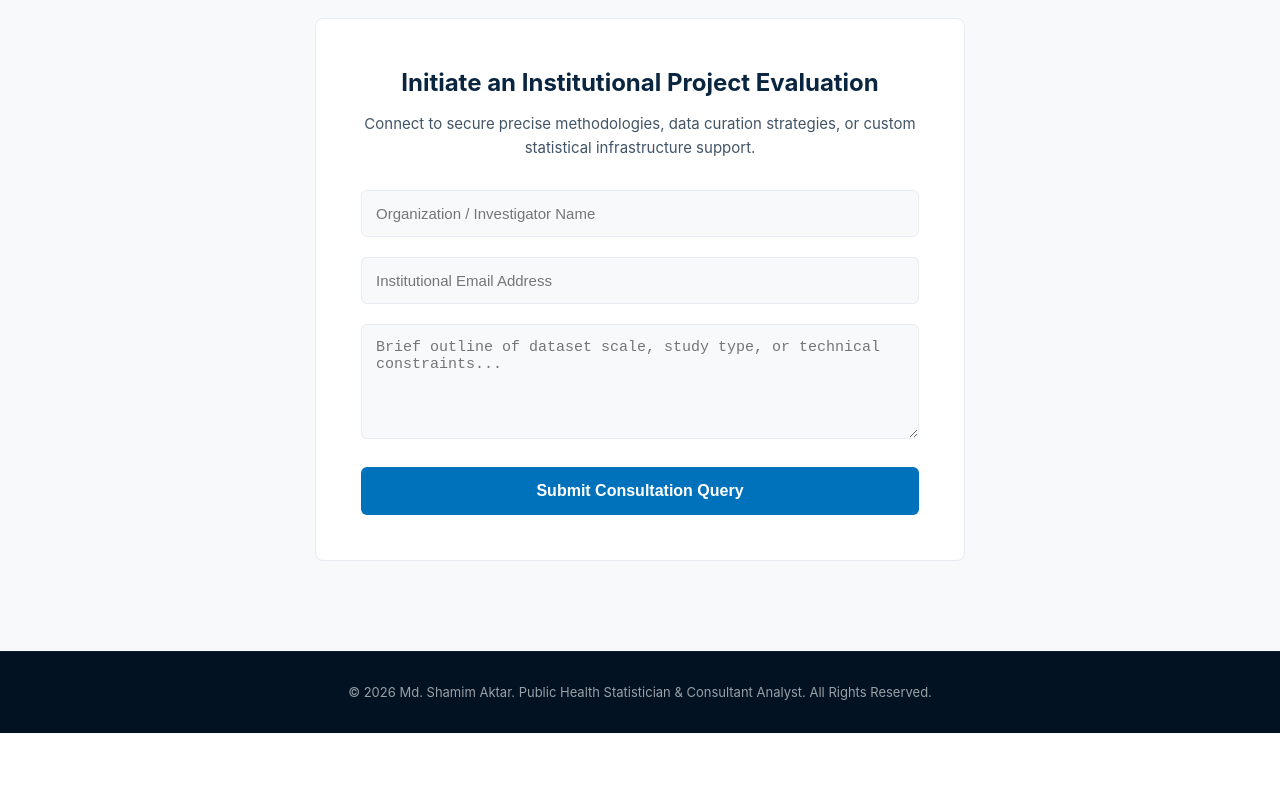
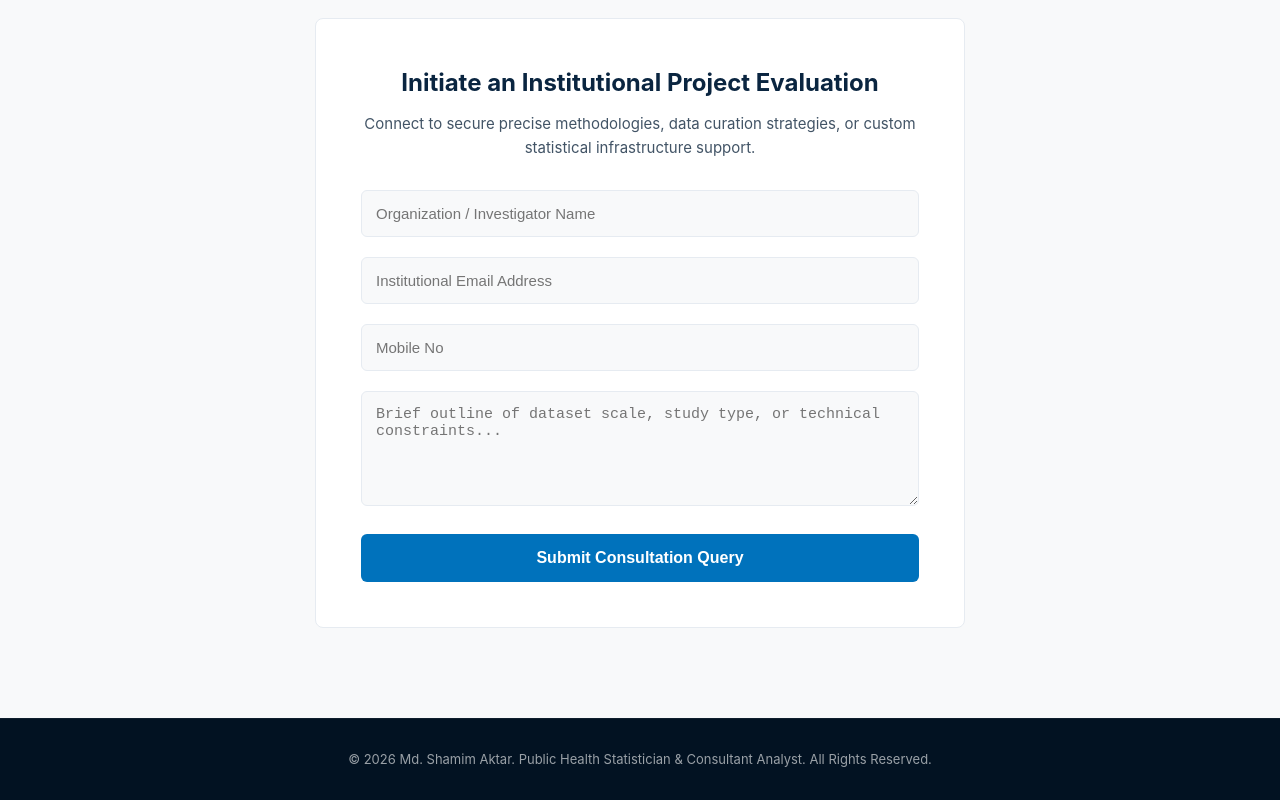
Before and after one commit to shamim4785/phdca, a plain HTML site: page index.html in a window 1280 px wide. Shown: the part 2316-3116 px from the top of the page. Before the commit the page ends 3049 px from the top, so only its background shows below. Drawn offline with Linux system fonts and the light colour scheme.

Commit message:
Update index.html

```diff
--- a/index.html
+++ b/index.html
@@ -131,6 +131,9 @@
                     <input type="email" name="Email_Address" placeholder="Institutional Email Address" required>
                 </div>
                 <div class="form-group">
+                    <input type="mobile" name="Mobile_No" placeholder="Mobile No" required>
+                </div>
+                <div class="form-group">
                     <textarea name="Project_Scope" rows="5" placeholder="Brief outline of dataset scale, study type, or technical constraints..." required></textarea>
                 </div>
 
```
